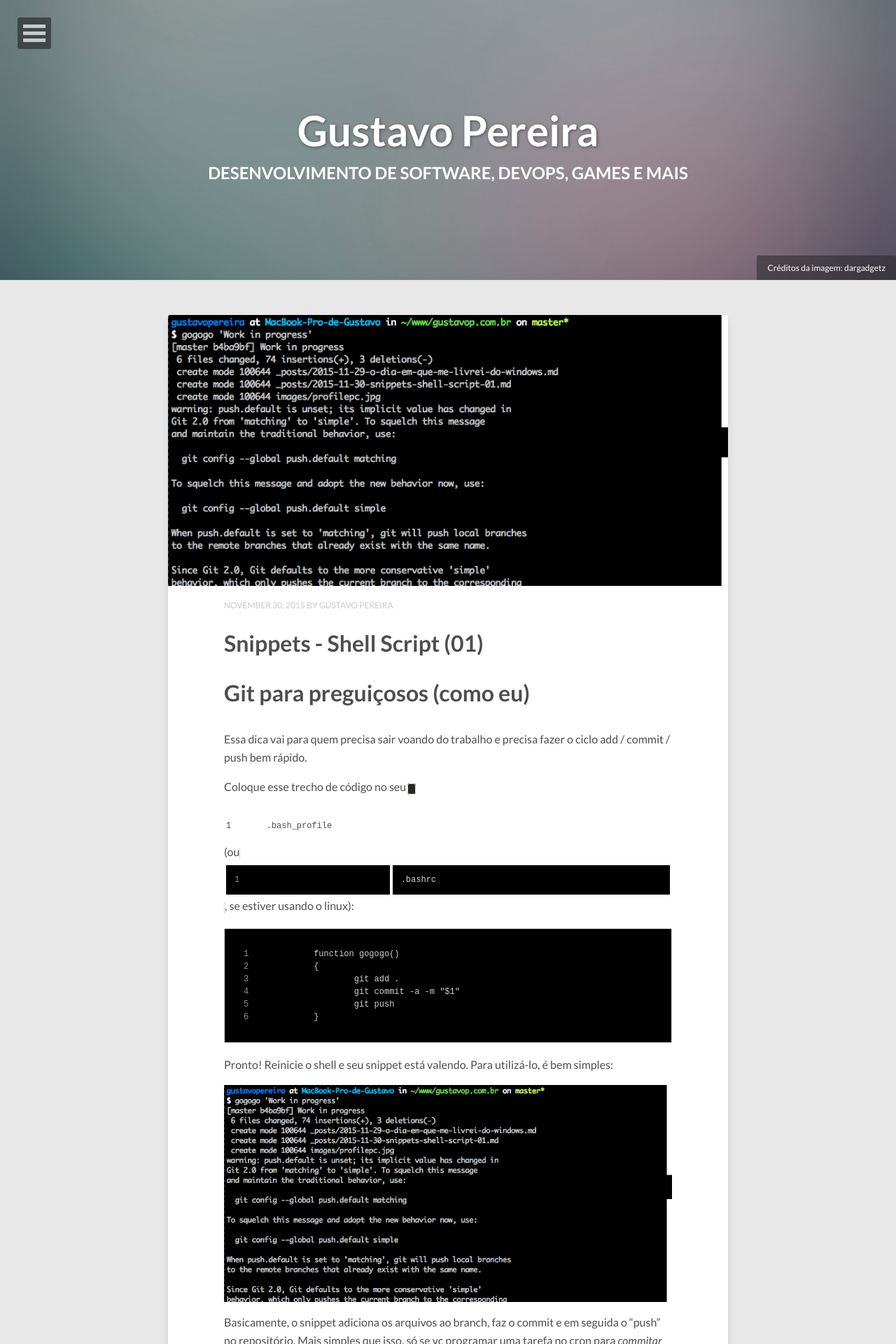
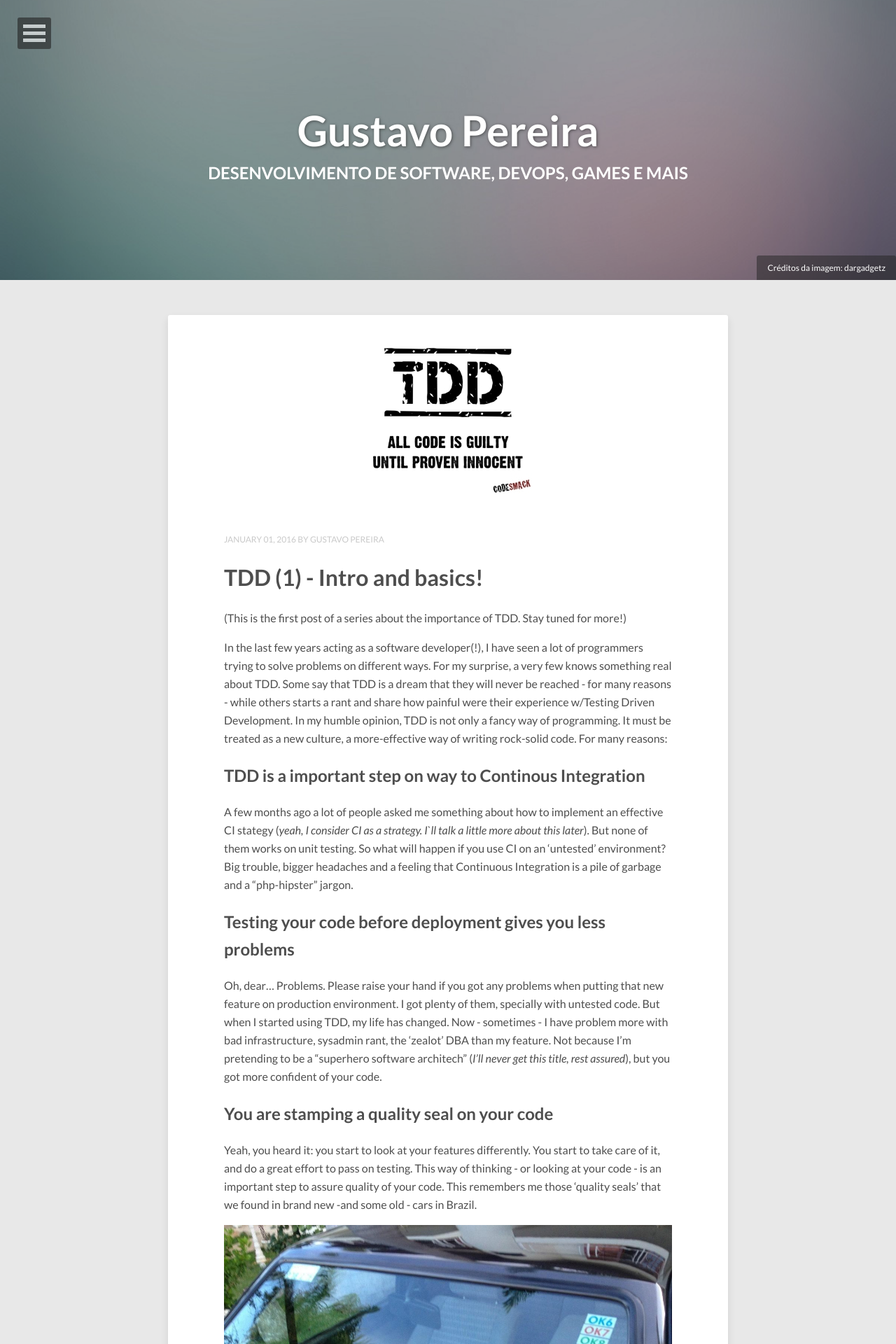
Before and after one commit to gustavoper/gustavop.com.br, a Jekyll site: the page built from index.html, in a window 1280 px wide. Shown: the top 1920 px of the page at 70% size. Built offline with Jekyll 4.4.1, drawn with Linux system fonts in a browser that asks for light colours; nearby versions of some CDN libraries; the list of posts is cut into pages by our own code; some of the changed text lies outside the part shown.

Commit message:
Added two new stories =)

```diff
--- a/_config.yml
+++ b/_config.yml
@@ -1,5 +1,5 @@
 title:            Gustavo Pereira
-description:      "Desenvolvimento de Software, DevOps, games e muito mais"
+description:      "Blog do Gustavo Pereira"
 #disqus_shortname: hpstrtheme
 reading_time:     false
 words_per_minute: 200
@@ -16,7 +16,7 @@ owner:
   # Social networking links used in footer. Update and remove as you like.
   twitter:  https://twitter.com/gustavosteam
   facebook:
-  github:
+  github:  https://github.com/gustavoper
   stackexchange:
   linkedin:
   instagram:
--- /dev/null
+++ b/_posts/2016-01-01-tdd-intro-and-basics-01.md
@@ -0,0 +1,78 @@
+---
+layout: post
+title: TDD (1) - Intro and basics!
+description: "We will talk about TDD, BDD and why these things are so important on software development"
+modified: 2015-11-10
+tags: [tdd,bdd,codeception,phpunit,php]
+image:
+  feature: tdd.jpg
+  credit: Infobase
+  creditlink: http://de8xvdbdfow5f.cloudfront.net/wp-content/uploads/2015/01/tdd.jpg
+---
+
+(This is the first post of a series about the importance of TDD. Stay tuned for more!)
+
+
+In the last few years acting as a software developer(!), I have seen a lot of programmers trying to solve problems on different ways. For my surprise, a very few knows something real about TDD.
+Some say that TDD is a dream that they will never be reached - for many reasons - while others starts a rant and share how painful were their experience w/Testing Driven Development.
+In my humble opinion, TDD is not only a fancy way of programming. It must be treated as a new culture, a more-effective way of writing rock-solid code. For many reasons:
+
+
+TDD is a important step on way to Continous Integration
+---
+A few months ago a lot of people asked me something about how to implement an effective CI stategy (*yeah, I consider CI as a strategy. I`ll talk a little more about this later*). But none of them works on unit testing.
+So what will happen if you use CI on an 'untested' environment? Big trouble, bigger headaches and a feeling that Continuous Integration is a pile of garbage and a "php-hipster" jargon.
+
+
+
+Testing your code before deployment gives you less problems
+---
+Oh, dear... Problems. Please raise your hand if you got any problems when putting that new feature on production environment. I got plenty of them, specially with untested code.
+But when I started using TDD, my life has changed. Now - sometimes - I have problem more with bad infrastructure, sysadmin rant, the 'zealot' DBA than my feature.
+Not because I'm pretending to be a "superhero software architech" (*I'll never get this title, rest assured*), but you got more confident of your code.
+
+You are stamping a quality seal on your code
+---
+Yeah, you heard it: you start to look at your features differently. You start to take care of it, and do a great effort to pass on testing. This way of thinking - or looking at your code - is an important step to assure quality of your code.
+This remembers me those 'quality seals' that we found in brand new -and some old - cars in Brazil.
+
+![](/images/volkswagen-adesivo-selo-qualidade-ok-parabrisa-inspeco-zero-13110-MLB20073101354_042014-F.jpg)
+
+
+So when your feature pass all tests, you are stamping on it a 'quality seal' which allows others to look differently at your code.
+
+
+TDD urges you to build simple code (KISS)
+---
+Keep it simple, stupid. Keep your brand-new API as simple as possible. Keep that new feature so simple that anyone who looks at the source could maintain it without thousands of documentation pages.
+Keep your code nice and clean, so your experience with TDD will be so much better. This could be nonsense, but don't worry, you'l see.
+
+
+
+
+But before you starting, you must keep in mind that:
+---
+
+###TDD is a 'new' way of getting things done
+A new 'paradigm', a new way of getting your code run as expected.
+
+###At the beginning could be more frustrating than you thought, but don't give up!
+It will be hard. They'll kick you, then they beat you, then they'll tell you it's fair. But don't beat it, because at the the end you will see that's really fair.
+
+###It's not a immediate change
+Things don't change overnight and you sometimes will be caught deploying stuff without proper testing coverage. But as I said before, don't give up. Keep going until you get the good habit.
+
+I must confess that I'm new on the TDD world and I haven't figured out a way to test old-legacy codes without so bloddy effort and huge refactoring. But all of my coding since them is getting TDD.
+
+But I promise you that I'll share with you some thoughts, pitfals and study cases about this wonderful practice. We will discuss later.
+
+Oh, and practice comes to perfection, keep in mind!
+
+
+*References*
+
+[Working Effectively with Legacy Code](http://www.amazon.com/dp/0131177052/)
+
+[Refactor Low Hanging Fruit](http://c2.com/cgi/wiki?RefactorLowHangingFruit)
+
+[Art of Unit Testing](http://artofunittesting.com/)
--- a/_sass/_page.scss
+++ b/_sass/_page.scss
@@ -382,6 +382,9 @@ header .entry-meta {
 	margin-left: -15px;
 	margin-right: -15px;
 	margin-bottom: 10px;
+	text-align: center;
+	margin:0 auto;
+
 	@media #{$medium} {
 		margin-top: -30px;
 		margin-left: -30px;
```
Also changed, not shown: _posts/2015-11-10-seja-bem-vindo.md (+2 -4 lines), _posts/2015-12-12-php-conference-2015.md (added, +36 -0 lines), about/index.md (+4 -2 lines), images/Imagem1.png (added), images/phpconf-002.jpg (added), images/phpconf-003.jpg (added), images/phpconf-004.jpg (added), images/phpconf2015-001.jpg (added), images/qa-seals-brazil.jpg (added), images/tdd.jpg (added), images/volkswagen-adesivo-selo-qualidade-ok-parabrisa-inspeco-zero-13110-MLB20073101354_042014-F.jpg (added).
